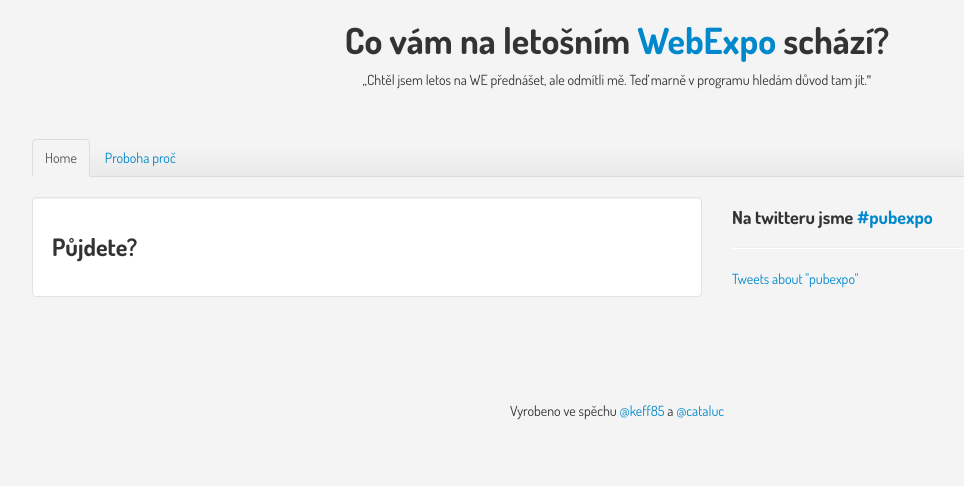
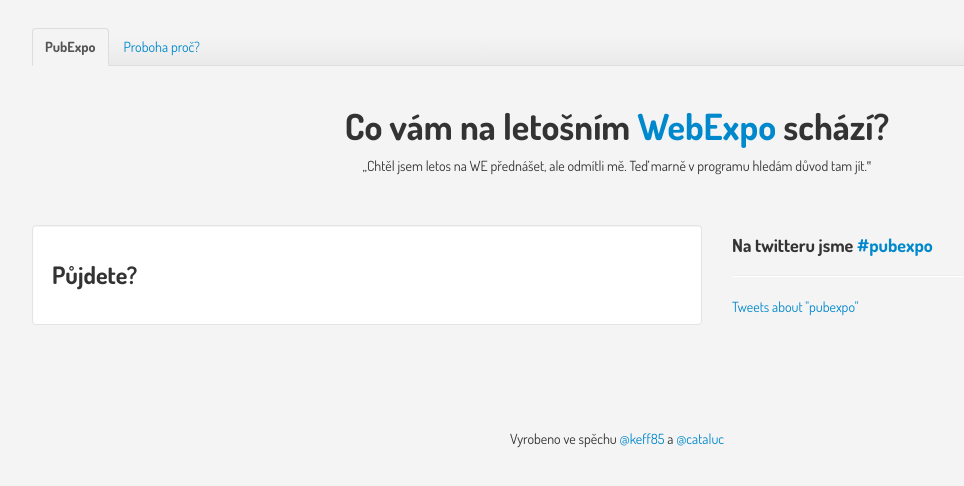
Before and after one commit to punkexpo/web, a plain HTML site: page index.html in a window 1280 px wide. Shown: the whole page, without its empty margins (23-987 px from the left). Drawn offline with nearby package versions, Linux system fonts and the light colour scheme; a script that the page names is missing.

Commit message:
moved header inside tabs, fixed tabs so that they are nicer, change url, and are triggered from url

```diff
--- a/index.html
+++ b/index.html
@@ -85,20 +85,32 @@
 
 <div class="container">
 
+	<!--
 	<header class="page-header">
 		<h1>Co vám na letošním <a href="http://webexpo.cz" target="_blank">WebExpo</a> schází?</h1>
 		<p>„Chtěl jsem letos na WE přednášet, ale odmítli mě. Teď marně v programu hledám důvod tam jít.‟</p>
 	</header>
+	-->
 
 	<ul id="nav" class="nav nav-tabs">
-	    <li><a class="active" href="#home" data-toggle="tab">Home</a></li>
-	    <li><a href="#why" data-toggle="tab">Proboha proč</a></li>
+		<li><a class="active" href="#tab_home" data-toggle="tab"><b>PubExpo</b></a></li>
+		<li><a href="#tab_why" data-toggle="tab">Proboha proč?</a></li>
 	</ul>
 
 	<div class="tab-content">
-		<article id="home" class="row tab-pane fade active in">
+		<div id="tab_home" class="tab-pane fade active in">
+			<div class="row">
+				<div class="span12">
+					<header class="page-header">
+						<h1>Co vám na letošním <a href="http://webexpo.cz" target="_blank">WebExpo</a> schází?</h1>
+						<p>„Chtěl jsem letos na WE přednášet, ale odmítli mě. Teď marně v programu hledám důvod tam jít.‟</p>
+					</header>
+				</div>
+			</div>
+			<div class="row">
 				<div class="span7">
 					<div class="well">
+
 						<h3>Půjdete?</h3>
 						<div id="disqus_thread"></div>
 						<script type="text/javascript">
@@ -125,14 +137,20 @@
 						<script>!function(d,s,id){var js,fjs=d.getElementsByTagName(s)[0];if(!d.getElementById(id)){js=d.createElement(s);js.id=id;js.src="//platform.twitter.com/widgets.js";fjs.parentNode.insertBefore(js,fjs);}}(document,"script","twitter-wjs");</script>
 					</div>
 				</div>
-		</article>
+			</div>
+		</div>
 
-		<article id="why" class="row row tab-pane fade in">
+		<div id="tab_why" class="row row tab-pane fade in">
+			<div class="row">
+				<div class="span12">
 					<header class="page-header">
 						<h2>Proboha proč?</h2>
 						<p></p>
 					</header>
+				</div>
+			</div>
 
+			<div class="row">
 				<div class="span6">
 					<div class="well clearfix">
 						<img src="img/tomas-kafka.png" class="img-rounded pull-right" width="100" height="100">
@@ -150,7 +168,8 @@
 						</ul>
 					</div>
 				</div>
-		</article>
+			</div>
+		</div>
 	</div>
 
 	<footer>
```
Lines whose indentation alone changed are shown as unchanged.
